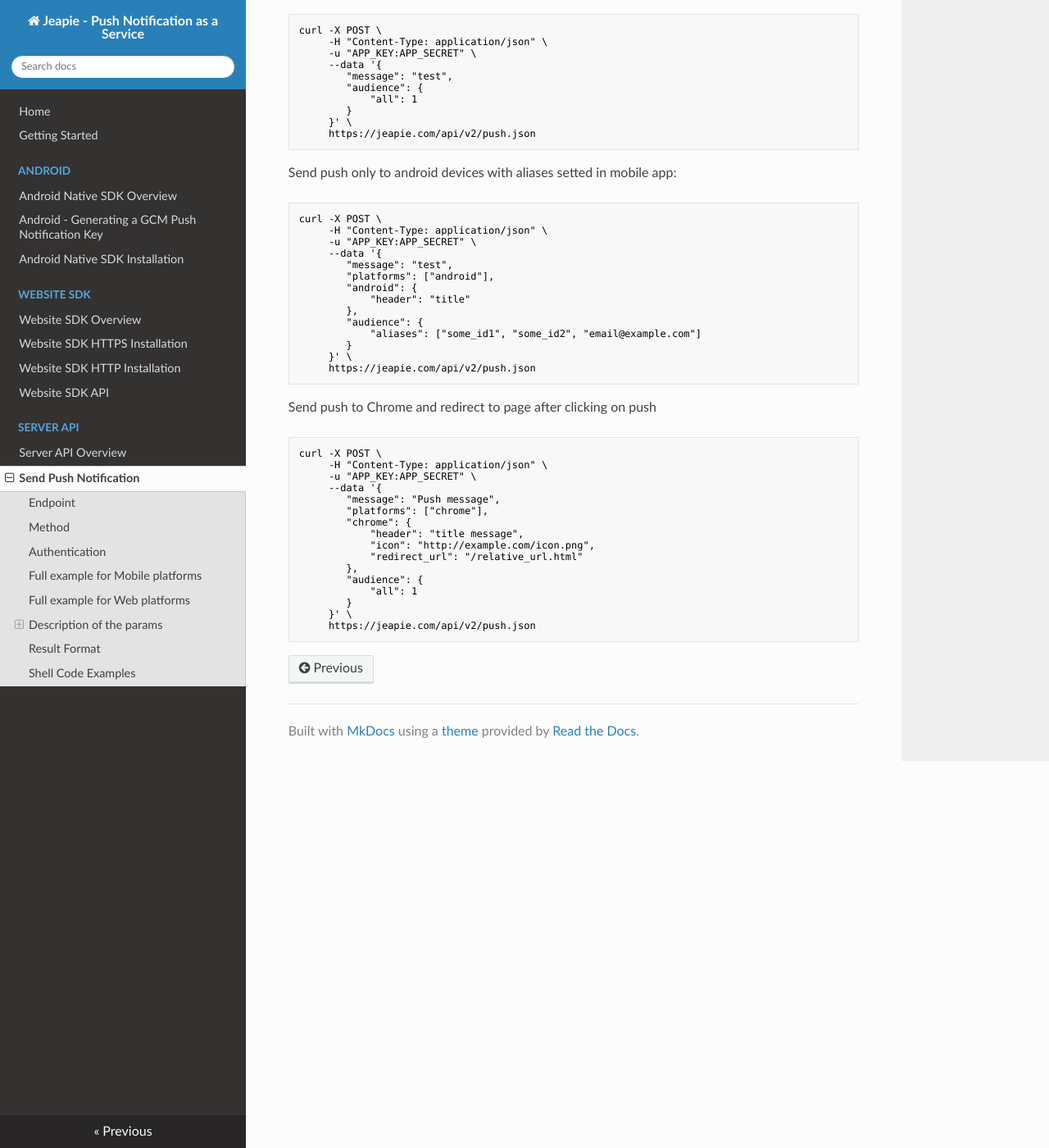
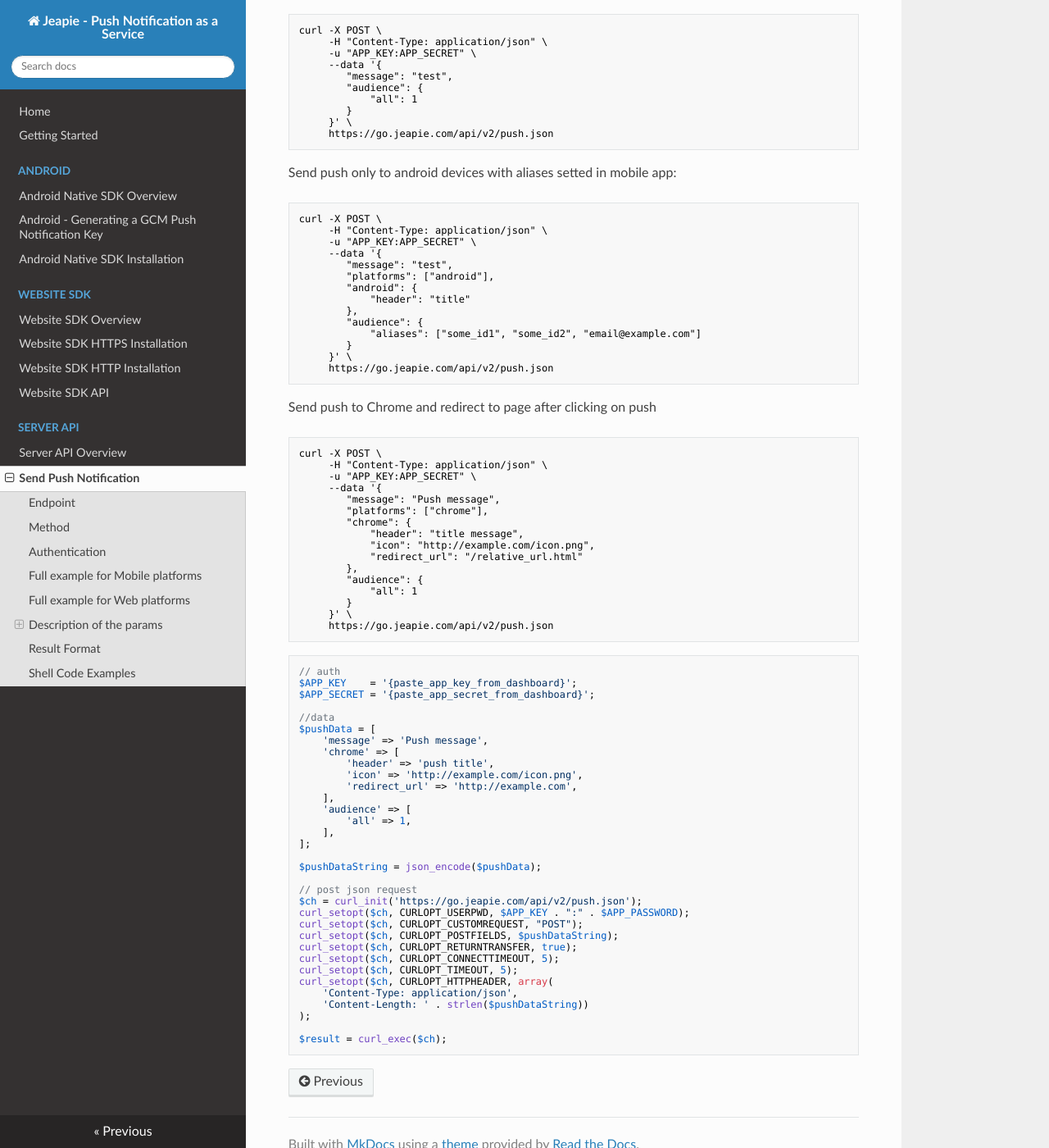
Before and after one commit to Jeapie/jeapie-docs, an MkDocs documentation site: the page built from docs/API/notifications-Create-Notification.md, in a window 1280 px wide and 1400 px high, scrolled down 4065 px. Shown: the whole window at 82% size. Built offline with MkDocs 1.6.1, drawn with Linux system fonts in a browser that asks for light colours; nearby versions of some CDN libraries; old or Windows-style settings are respelled for this version of MkDocs.

Commit message:
add example for php

````diff
--- a/docs/API/notifications-Create-Notification.md
+++ b/docs/API/notifications-Create-Notification.md
@@ -171,7 +171,7 @@ curl -X POST \
             "all": 1
         }
      }' \
-     https://jeapie.com/api/v2/push.json
+     https://go.jeapie.com/api/v2/push.json
 ```
 
 Send push only to android devices with aliases setted in mobile app:
@@ -190,7 +190,7 @@ curl -X POST \
             "aliases": ["some_id1", "some_id2", "email@example.com"]
         }
      }' \
-     https://jeapie.com/api/v2/push.json
+     https://go.jeapie.com/api/v2/push.json
 ```
 
 
@@ -212,5 +212,42 @@ curl -X POST \
             "all": 1
         }
      }' \
-     https://jeapie.com/api/v2/push.json
+     https://go.jeapie.com/api/v2/push.json
 ```
+
+
+```php
+// auth
+$APP_KEY    = '{paste_app_key_from_dashboard}';
+$APP_SECRET = '{paste_app_secret_from_dashboard}';
+
+//data
+$pushData = [
+    'message' => 'Push message',
+    'chrome' => [
+        'header' => 'push title',
+        'icon' => 'http://example.com/icon.png',
+        'redirect_url' => 'http://example.com',
+    ],
+    'audience' => [
+        'all' => 1,
+    ],
+];
+
+$pushDataString = json_encode($pushData);
+
+// post json request
+$ch = curl_init('https://go.jeapie.com/api/v2/push.json');
+curl_setopt($ch, CURLOPT_USERPWD, $APP_KEY . ":" . $APP_PASSWORD);
+curl_setopt($ch, CURLOPT_CUSTOMREQUEST, "POST");
+curl_setopt($ch, CURLOPT_POSTFIELDS, $pushDataString);
+curl_setopt($ch, CURLOPT_RETURNTRANSFER, true);
+curl_setopt($ch, CURLOPT_CONNECTTIMEOUT, 5);
+curl_setopt($ch, CURLOPT_TIMEOUT, 5);
+curl_setopt($ch, CURLOPT_HTTPHEADER, array(
+    'Content-Type: application/json',
+    'Content-Length: ' . strlen($pushDataString))
+);
+
+$result = curl_exec($ch);
+```
````
Also changed, not shown: docs/API/Server-API-Overview.md (+2 -2 lines), docs/index.md (+3 -3 lines).
